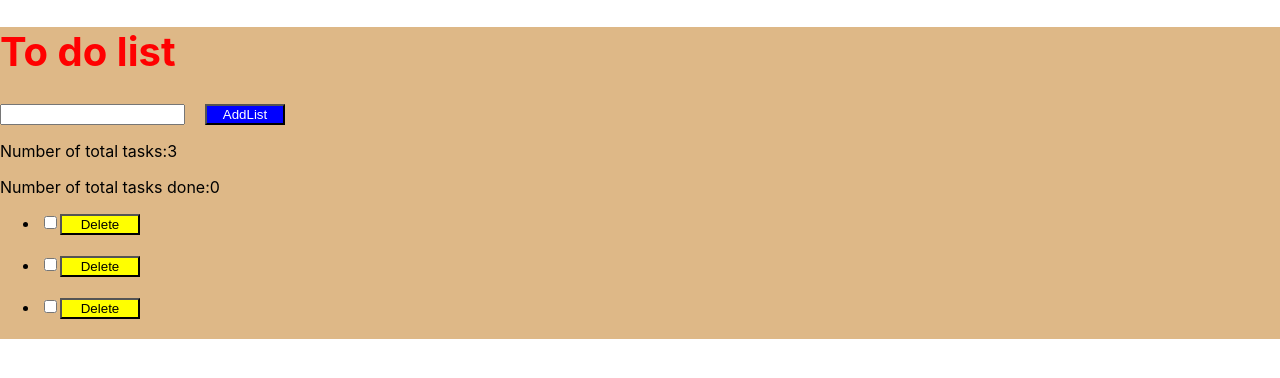
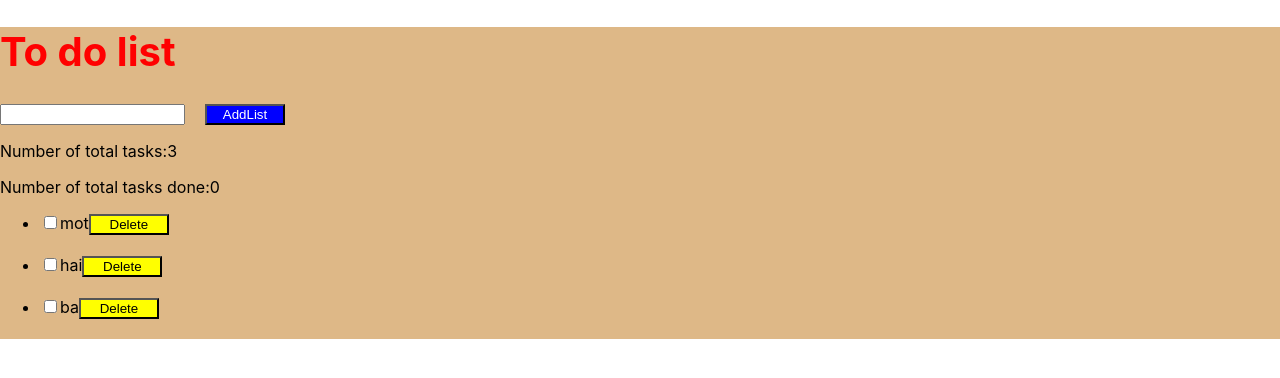
Before and after one commit to nguyennguyenloc/internshipWand, a React (Create React App) app in the folder todoapp/: page / in a window 1280 px wide. Shown: the top 378 px of the page. Built offline with nearby package versions, Linux system fonts and the light colour scheme.

Commit message:
Switch to ToDo - P2

```diff
--- a/todoapp/src/DisplayList.js
+++ b/todoapp/src/DisplayList.js
@@ -13,7 +13,7 @@ export default class DisplayList extends React.Component {
         return (
             <div>
                 <ul>
-                    {this.props.todos.map((title, i) => {
+                    {this.props.todos.map((todo, i) => {
                         // return <li key={item}>
                         //     <input
                         //         checked={this.state.done}
@@ -26,9 +26,9 @@ export default class DisplayList extends React.Component {
                         //     </button>
                         // </li>
                         return <DisplayItem
-                            key={title}
-                            handleDelete={this.props.handleDelete.bind(null, title)}
-                            item={title} />
+                            key={todo.title}
+                            handleDelete={this.props.handleDelete.bind(null, todo.title)}
+                            title={todo.title} />
                     })}
                 </ul>
                 {/* <h1>alololololo</h1> */}
--- a/todoapp/src/index.js
+++ b/todoapp/src/index.js
@@ -9,19 +9,23 @@ class TodoList extends React.Component {
     super(props);
     this.state = {
       title: '',
-      todos: ["mot", "hai", "ba"]
+      todos: [
+        { title: "mot", done: false },
+        { title: "hai", done: false },
+        { title: "ba", done: false }
+      ]
     };
   }
   handleDelete(titleToBeDelete) {
-    var newTodos = this.state.todos.filter((_title) => {
-      return _title !== titleToBeDelete
+    var newTodos = this.state.todos.filter((todo) => {
+      return todo.title !== titleToBeDelete
     });
     this.setState({ todos: newTodos });
   }
   handleSubmit(event) {
     event.preventDefault();
     var title = this.state.title;
-    var newTodos = this.state.todos.concat(title);
+    var newTodos = this.state.todos.concat({ title: title, done: false });
     // console.log("form was submit", title);
     this.setState({ title: '', todos: newTodos });
   }
@@ -44,7 +48,7 @@ class TodoList extends React.Component {
         </p>
         <p>Number of total tasks done:
         {/* {this.state.items.filter((title) => { title.done }).length} */}
-          {this.state.todos.filter((title) => { return title.done }).length}
+          {this.state.todos.filter((todo) => { return todo.done }).length}
         </p>
         <DisplayList
           handleDelete={this.handleDelete.bind(this)}
```
